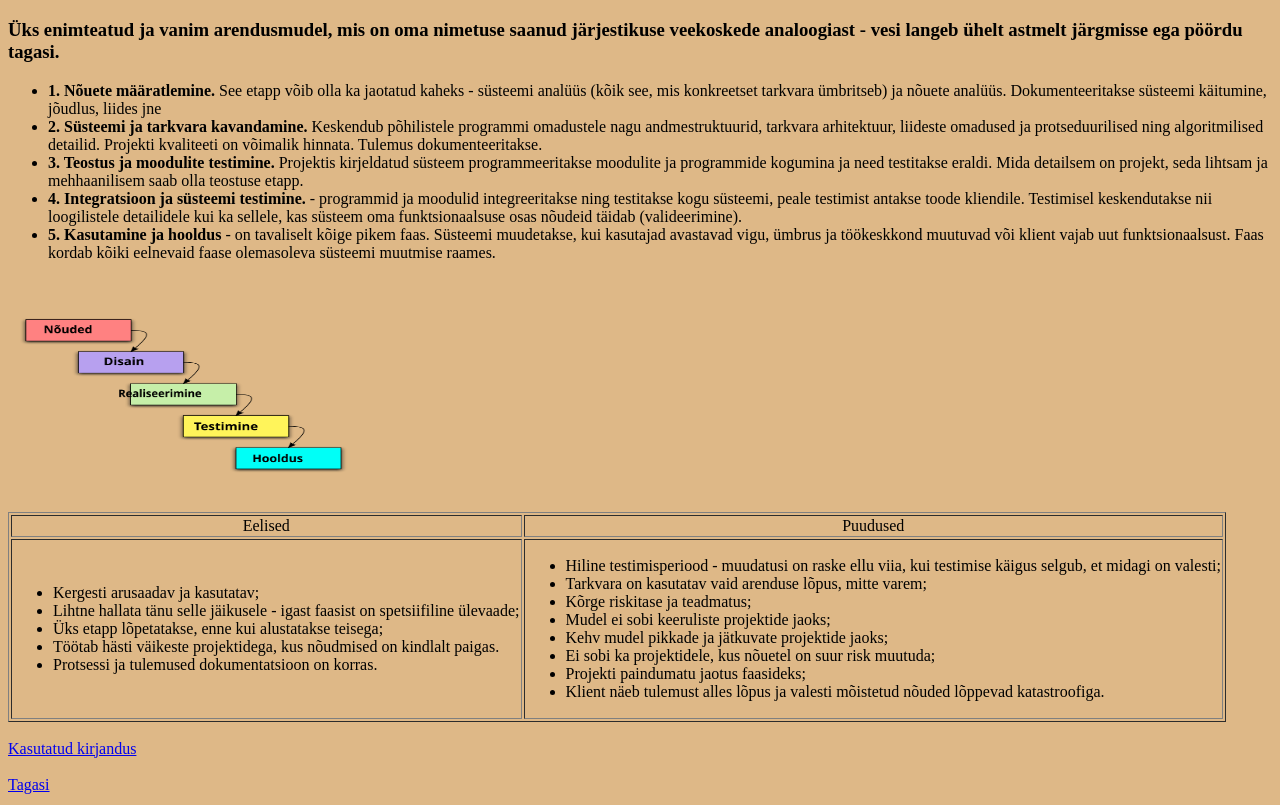
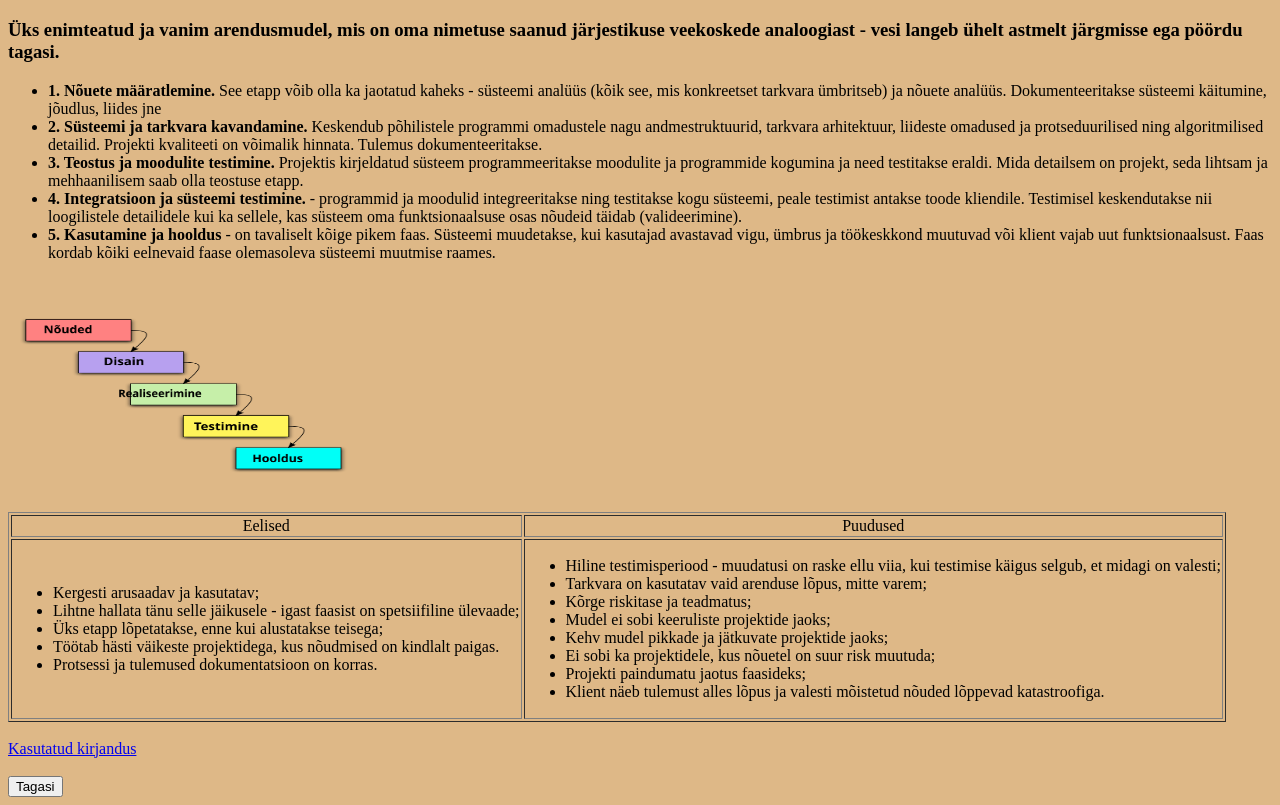
Before and after one commit to corvert/TaapTARge24, a plain HTML site: page elutsykkel/waterfall.html in a window 1280 px wide. Shown: the part 61-866 px from the top of the page. Drawn offline with Linux system fonts and the light colour scheme.

Commit message:
tagasi nupp

```diff
--- a/elutsykkel/waterfall.html
+++ b/elutsykkel/waterfall.html
@@ -73,7 +73,7 @@
     <a href="https://et.wikipedia.org/wiki/Koskmudel">Kasutatud kirjandus</a>
     <br>
     <br>
-    <a href="back">Tagasi</a>
+   <button onclick="goBack()">Tagasi</button>
     <br>
 </body>
 
```
